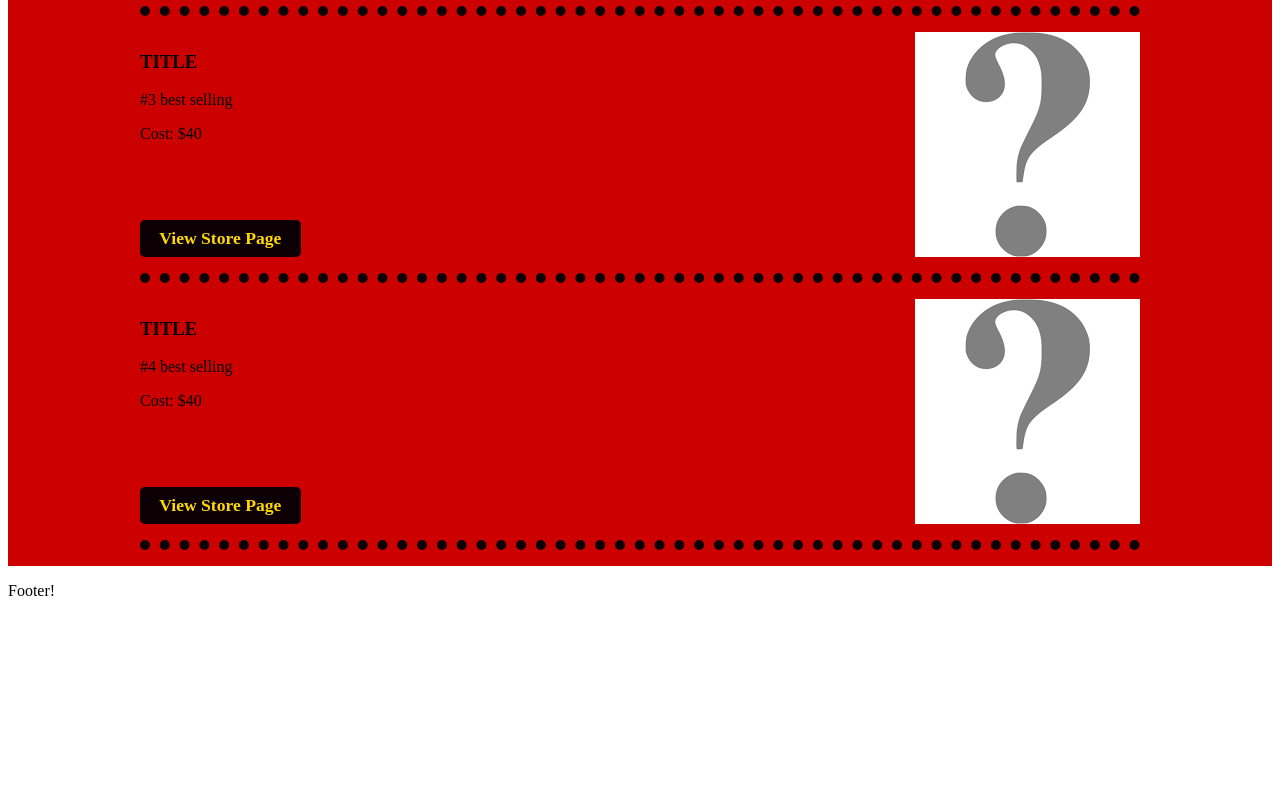
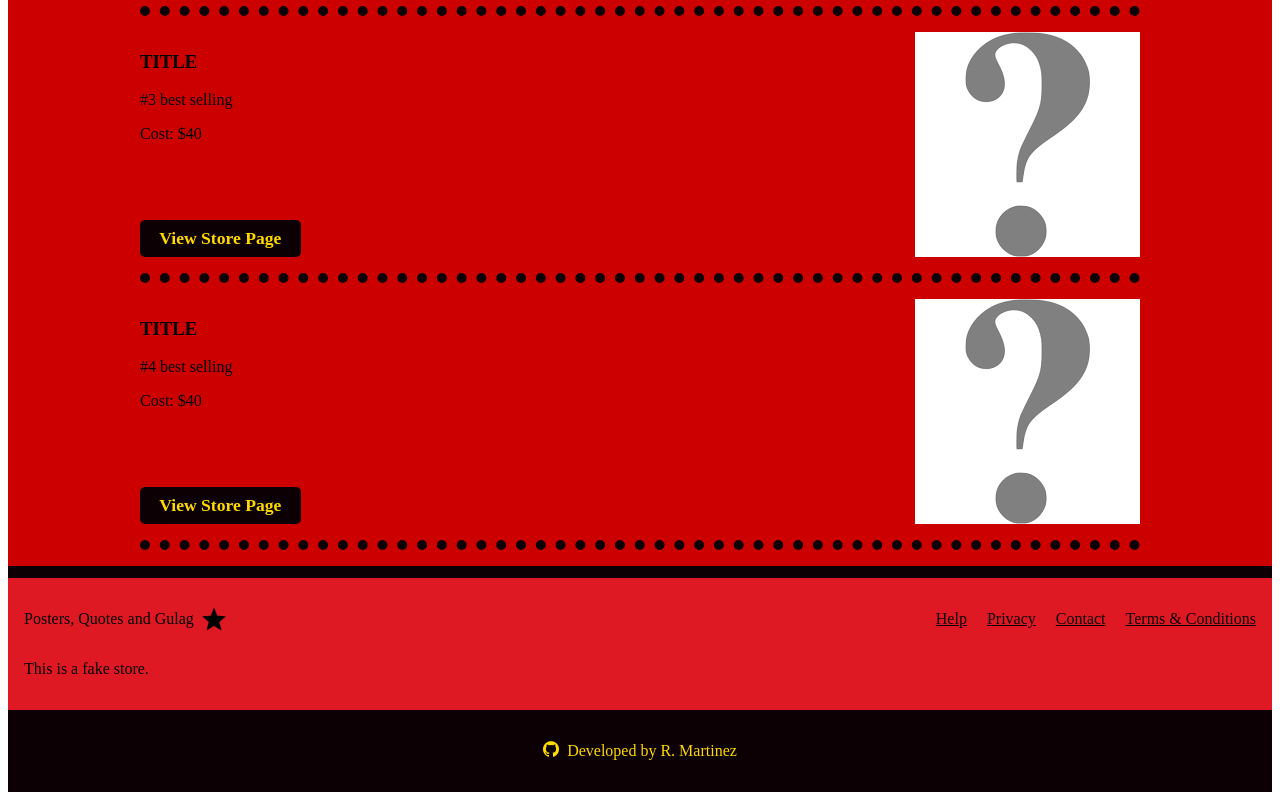
Before and after one commit to Rosendo-Martinez/shopping-cart, a React (Vite) app: page / in a window 1280 px wide. Shown: the part 1049-1849 px from the top of the page. Before the commit the page ends 1665 px from the top, so only its background shows below. Built offline with nearby package versions, Linux system fonts and the light colour scheme.

Commit message:
Home: Footer

```diff
--- a/src/components/Footer.jsx
+++ b/src/components/Footer.jsx
@@ -1,5 +1,35 @@
+import star from "../assets/star.png";
+import github from "../assets/github-logo.png";
+import classes from "../styles/footer.module.css";
+import { Link } from "react-router-dom";
+
 function Footer() {
-  return <p>Footer!</p>;
+  return (
+    <div className={classes.footer}>
+      <div className={classes.top}>
+        <div>
+          <div className={classes.nameAndLogo}>
+            <p className={classes.name}>Posters, Quotes and Gulag</p>
+            <img className={classes.star} src={star} />
+          </div>
+          <p>This is a fake store.</p>
+        </div>
+        <div className={classes.right}>
+          <Link to="/">Help</Link>
+          <Link to="/">Privacy</Link>
+          <Link to="/">Contact</Link>
+          <Link to="/">Terms & Conditions</Link>
+        </div>
+      </div>
+
+      <div className={classes.bottom}>
+        <a href="https://github.com/Rosendo-Martinez">
+          <img className={classes.github} src={github} />
+        </a>
+        <p>Developed by R. Martinez</p>
+      </div>
+    </div>
+  );
 }
 
 export default Footer;
--- /dev/null
+++ b/src/styles/footer.module.css
@@ -0,0 +1,64 @@
+.footer {
+  --red: rgb(222 25 35);
+  --black: rgb(12 0 5);
+  --white: rgb(255 252 254);
+  --flag-red: rgb(205 0 0);
+  --yellow: rgb(255 216 0);
+}
+
+.top,
+.bottom,
+.nameAndLogo {
+  display: flex;
+}
+
+.top,
+.bottom {
+  padding: 1rem;
+}
+
+.top {
+  justify-content: space-between;
+  background-color: var(--red);
+  border-top: 0.75rem solid var(--black);
+}
+
+.top .right {
+  display: flex;
+  flex-wrap: wrap;
+  justify-content: flex-end;
+  padding-top: 1rem;
+}
+
+.top .right > a {
+  margin-left: 1.25rem;
+  color: var(--black);
+}
+
+.bottom {
+  background-color: var(--black);
+  color: var(--yellow);
+  justify-content: center;
+  align-items: center;
+}
+
+.nameAndLogo {
+  align-items: center;
+}
+
+.name {
+  margin-right: 0.5rem;
+}
+
+.star {
+  width: 1.5rem;
+  height: 1.5rem;
+}
+
+.github {
+  margin-right: 0.5rem;
+  width: 1rem;
+  height: 1rem;
+  filter: invert(75%) sepia(100%) saturate(894%) hue-rotate(358deg)
+    brightness(102%) contrast(102%);
+}
```
Also changed, not shown: src/assets/github-logo.png (added).
